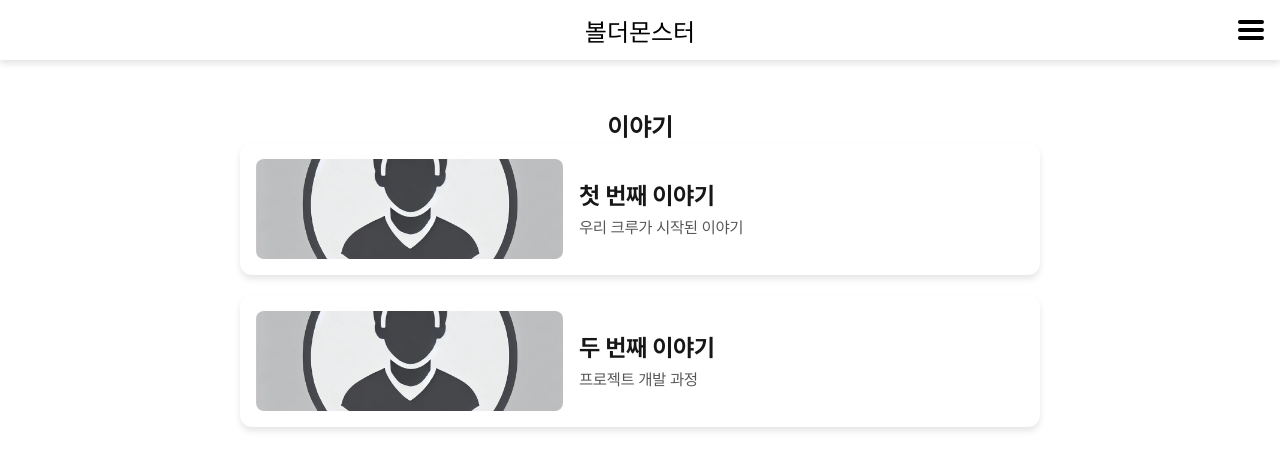
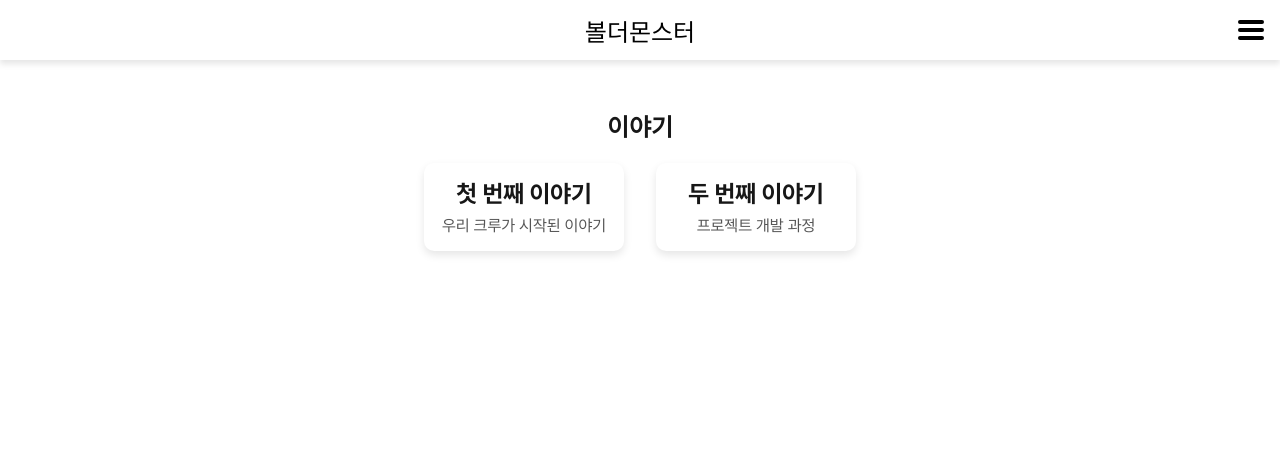
Before and after one commit to yourbran/bmonz-crew, a Next.js app: page /story in a window 1280 px wide. Shown: the top 470 px of the page. Built offline with nearby package versions, Linux system fonts and the light colour scheme; a web font is replaced by a local one.

Commit message:
개발발

```diff
--- a/src/app/crew/page.tsx
+++ b/src/app/crew/page.tsx
@@ -1,7 +1,7 @@
 "use client";
 
 import CrewList from "@/components/CrewList";
-import styles from "../../styles/Page.module.css";
+import styles from "../../styles/Crew.module.css";
 
 export default function CrewPage() {
   return (
--- a/src/app/story/page.tsx
+++ b/src/app/story/page.tsx
@@ -1,33 +1,13 @@
-"use client";
+import StoryList from "@/components/StoryList";
+import styles from "../../styles/Story.module.css";
 
-import styles from "@/styles/Story.module.css";
-import Image from "next/image";
-import stories from "@/data/stories.json";
-
-export default function Story() {
-  return (
-    <main className={styles.pageContainer}>
-      <h2 className={styles.title}>이야기</h2>
-      <div className={styles.storyList}>
-        {stories.map((story) => (
-          <div key={story.id} className={styles.storyCard}>
-            <div className={styles.storyImageWrapper}>
-              <Image
-                src={story.image}
-                alt={story.title}
-                width={320}  // 가로 40%에 맞는 적절한 크기
-                height={180} // 비율 유지
-                className={styles.storyImage}
-                priority
-              />
+export default function StoryPage() {
+    return (
+        <main>
+            <div className={styles.pageContainer}>
+                <h2 className={styles.title}>이야기</h2>
+                <StoryList />
             </div>
-            <div className={styles.storyContent}>
-              <h2>{story.title}</h2>
-              <p>{story.description}</p>
-            </div>
-          </div>
-        ))}
-      </div>
-    </main>
-  );
+        </main>
+    );
 }
--- /dev/null
+++ b/src/components/StoryCard.tsx
@@ -0,0 +1,17 @@
+import styles from "../styles/StoryCard.module.css";
+
+interface StoryCardProps {
+    title: string;
+    content: string;
+}
+
+export default function StoryCard({ title, content }: StoryCardProps) {
+    return (
+        <div className={styles.storyCard}>
+            <div className={styles.cardContent}>
+                <h2 className={styles.title}>{title}</h2>
+                <p className={styles.content}>{content}</p>
+            </div>
+        </div>
+    );
+}
--- /dev/null
+++ b/src/components/StoryList.tsx
@@ -0,0 +1,13 @@
+import StoryCard from "./StoryCard";
+import styles from "../styles/StoryList.module.css";
+import stories from "../data/stories.json";
+
+export default function StoryList() {
+    return (
+        <div className={styles.cardGrid}>
+            {stories.map((story) => (
+                <StoryCard key={story.id} title={story.title} content={story.description} />
+            ))}
+        </div>
+    );
+}
--- a/src/styles/Story.module.css
+++ b/src/styles/Story.module.css
@@ -13,56 +13,3 @@
 .title {
   font-family: "yg-jalnan", sans-serif;
 }
-
-.storyList {
-  display: flex;
-  flex-direction: column;
-  gap: 20px; /* 카드 간 간격 */
-  width: 100%;
-  max-width: 800px; /* 카드 리스트 최대 너비 */
-}
-
-.storyCard {
-  display: flex;
-  flex-direction: row; /* 가로 정렬 */
-  align-items: center;
-  background: white;
-  border-radius: 12px;
-  box-shadow: 0 4px 6px rgba(0, 0, 0, 0.1);
-  padding: 16px;
-  width: 100%;
-  max-width: 800px; /* 가로로 긴 카드 */
-  min-height: 120px; /* 기존보다 더 낮은 높이 */
-}
-
-.storyImageWrapper {
-  width: 40%;
-  height: auto;
-  display: flex;
-  justify-content: center;
-  align-items: center;
-}
-
-.storyImage {
-  width: 100%;
-  height: 100px;
-  border-radius: 8px;
-  object-fit: cover;
-}
-
-.storyContent {
-  flex: 1;
-  padding-left: 16px;
-  text-align: left;
-}
-
-.storyContent h2 {
-  margin: 0;
-  font-size: 1.5rem;
-}
-
-.storyContent p {
-  margin-top: 8px;
-  font-size: 1rem;
-  color: #555;
-}
--- /dev/null
+++ b/src/styles/StoryCard.module.css
@@ -0,0 +1,28 @@
+.storyCard {
+    border-radius: 10px;
+    box-shadow: 0 4px 8px rgba(0, 0, 0, 0.1);
+    overflow: hidden;
+    background-color: #fff;
+    transition: transform 0.2s ease-in-out;
+    width: 100%;
+    max-width: 600px;
+}
+
+.storyCard:hover {
+    transform: translateY(-5px);
+}
+
+.cardContent {
+    padding: 16px;
+}
+
+.title {
+    font-size: 1.5rem;
+    font-weight: bold;
+    margin-bottom: 8px;
+}
+
+.content {
+    font-size: 1rem;
+    color: #555;
+}
--- /dev/null
+++ b/src/styles/StoryList.module.css
@@ -0,0 +1,11 @@
+.cardGrid {
+    display: grid;
+    grid-template-columns: repeat(auto-fit, minmax(200px, 200px)); /* ✅ 화면 크기에 맞춰 자동 정렬 */
+    gap: 32px; /* ✅ 카드 간 간격 유지 */
+    justify-content: center;
+    align-items: center;
+    width: 100%;
+    max-width: 1200px; /* ✅ 최대 가로 크기 제한 (필요 시 조정) */
+    margin: 20px auto; /* ✅ 페이지 상단과 간격 조정 */
+    padding: 0 16px;
+  }
```
Also changed, not shown: src/styles/Crew.module.css (renamed from src/styles/Page.module.css).
